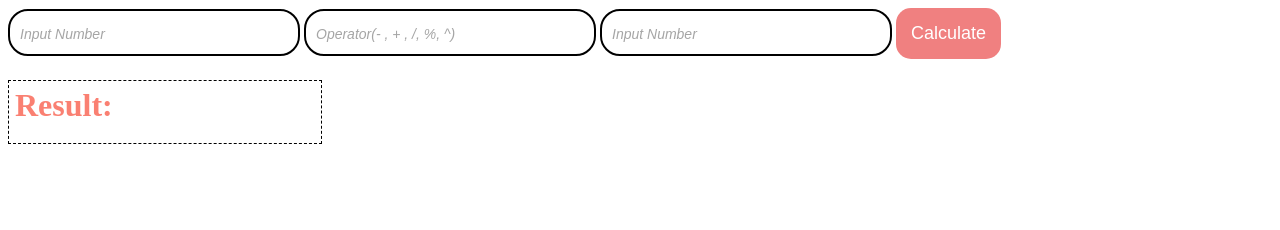
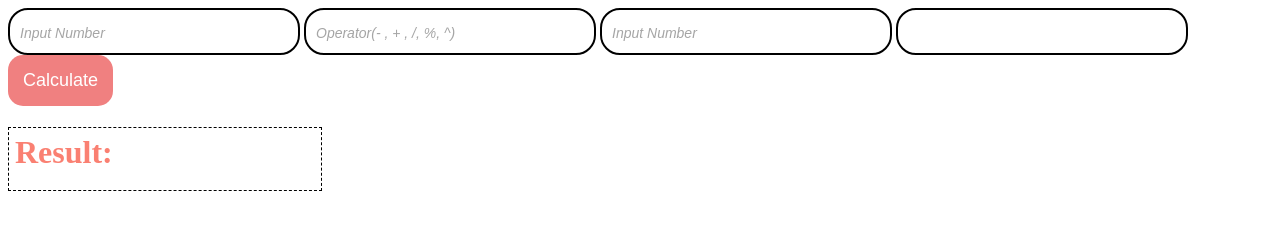
Before and after one commit to Kawthar1512/Phone, a plain HTML site: page assignment.html in a window 1280 px wide. Drawn offline with Linux system fonts and the light colour scheme.

Commit message:
i want to start this

```diff
--- a/assignment.html
+++ b/assignment.html
@@ -77,6 +77,9 @@
 
             <input type="text" id="third" placeholder="Input Number">
         </label>
+        <label for="">
+            <input type="text">
+        </label>
 
         <button onclick="homework()">Calculate</button>
         <h1 id="myres">Result: </h1>
```
